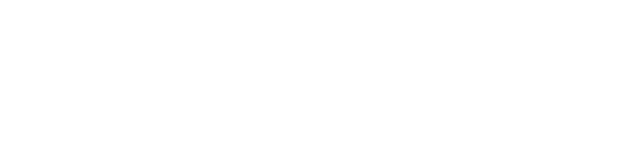
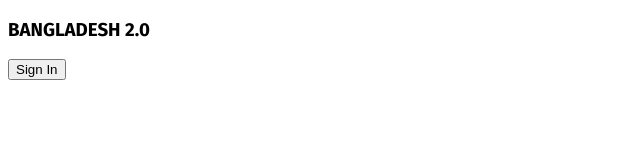
Before and after one commit to Sefat3117/New-Bangladesh-A1, a plain HTML site: page index.html in a window 1280 px wide. Shown: the whole page, without its empty margins (0-640 px from the left). Drawn offline with Linux system fonts and the light colour scheme.

Commit message:
google font and Css file added

```diff
--- a/index.html
+++ b/index.html
@@ -4,10 +4,18 @@
     <meta charset="UTF-8" />
     <meta name="viewport" content="width=device-width, initial-scale=1.0" />
     <title>BANGLADESH 2.0</title>
+    <!-- Google Fonts Link -->
+    <link rel="preconnect" href="https://fonts.googleapis.com" />
+    <link rel="preconnect" href="https://fonts.gstatic.com" crossorigin />
+    <!-- CSS File Link -->
+    <link rel="stylesheet" href="styles/new-bangladesh.css" />
   </head>
   <body>
     <header>
-      <nav></nav>
+      <nav>
+        <h3>BANGLADESH 2.0</h3>
+        <button>Sign In</button>
+      </nav>
     </header>
     <main></main>
     <footer></footer>
--- /dev/null
+++ b/styles/new-bangladesh.css
@@ -0,0 +1,5 @@
+@import url("https://fonts.googleapis.com/css2?family=Fira+Sans:ital,wght@0,100;0,200;0,300;0,400;0,500;0,600;0,700;0,800;0,900;1,100;1,200;1,300;1,400;1,500;1,600;1,700;1,800;1,900&display=swap");
+/* Google Font Style */
+body {
+  font-family: "Fira Sans", serif;
+}
```
